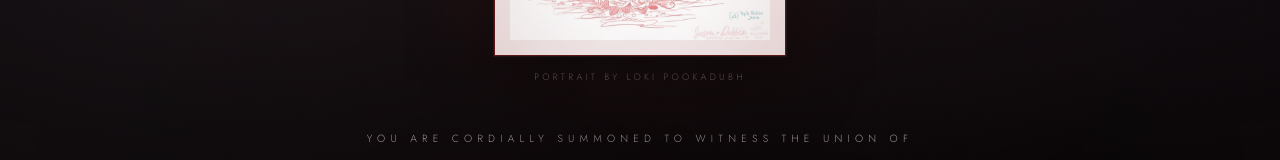
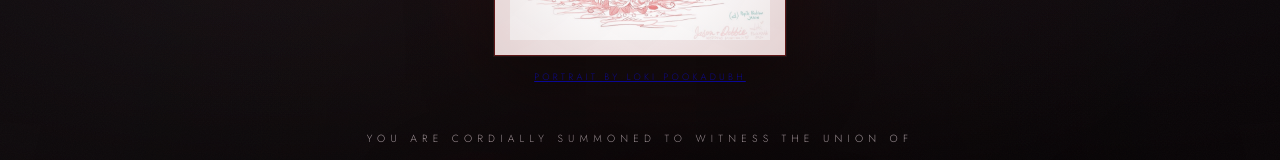
Before and after one commit to J-Etienne1/wedding-invite-demo, a React (Vite) app: page / in a window 1280 px wide. Shown: the part 423-583 px from the top of the page. Built offline with nearby package versions, Linux system fonts and the light colour scheme; a web font is replaced by a local one.

Commit message:
adding link

```diff
--- a/src/content.js
+++ b/src/content.js
@@ -98,6 +98,7 @@ export const portrait = {
   srcSmall: asset('portrait-800.jpg'),
   alt: 'Illustrated portrait of Debbie and Jason in wedding dress and suit, hands joined over a headstone reading "30.10.27 — Till Death", surrounded by bats and roses.',
   credit: 'Portrait by Loki Pookadubh',
+  creditUrl: 'https://www.instagram.com/loki_pookadubh/',
 }
 
 export const nav = [
--- a/src/pages/WeddingPage.jsx
+++ b/src/pages/WeddingPage.jsx
@@ -52,7 +52,15 @@ export default function WeddingPage() {
               data-testid="portrait"
             />
           </div>
-          <figcaption className={styles.portraitCredit}>{portrait.credit}</figcaption>
+          <figcaption className={styles.portraitCredit}>
+            <a
+              href={portrait.creditUrl}
+              target="_blank"
+              rel="noopener noreferrer"
+            >
+              {portrait.credit}
+            </a>
+          </figcaption>
         </figure>
 
         <p className={styles.eyebrow}>{couple.eyebrow}</p>
```
Also changed, not shown: 1 other file (tests, documents, lock files or other folders).
